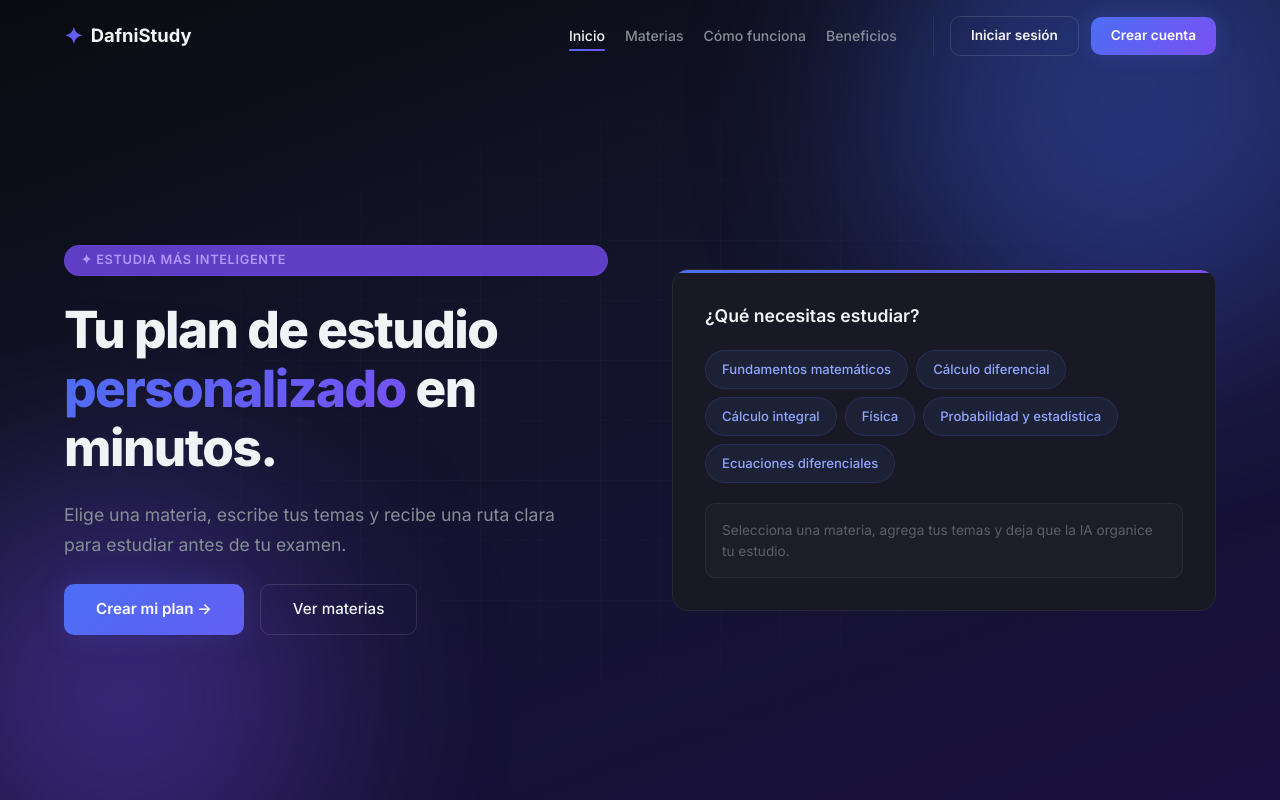
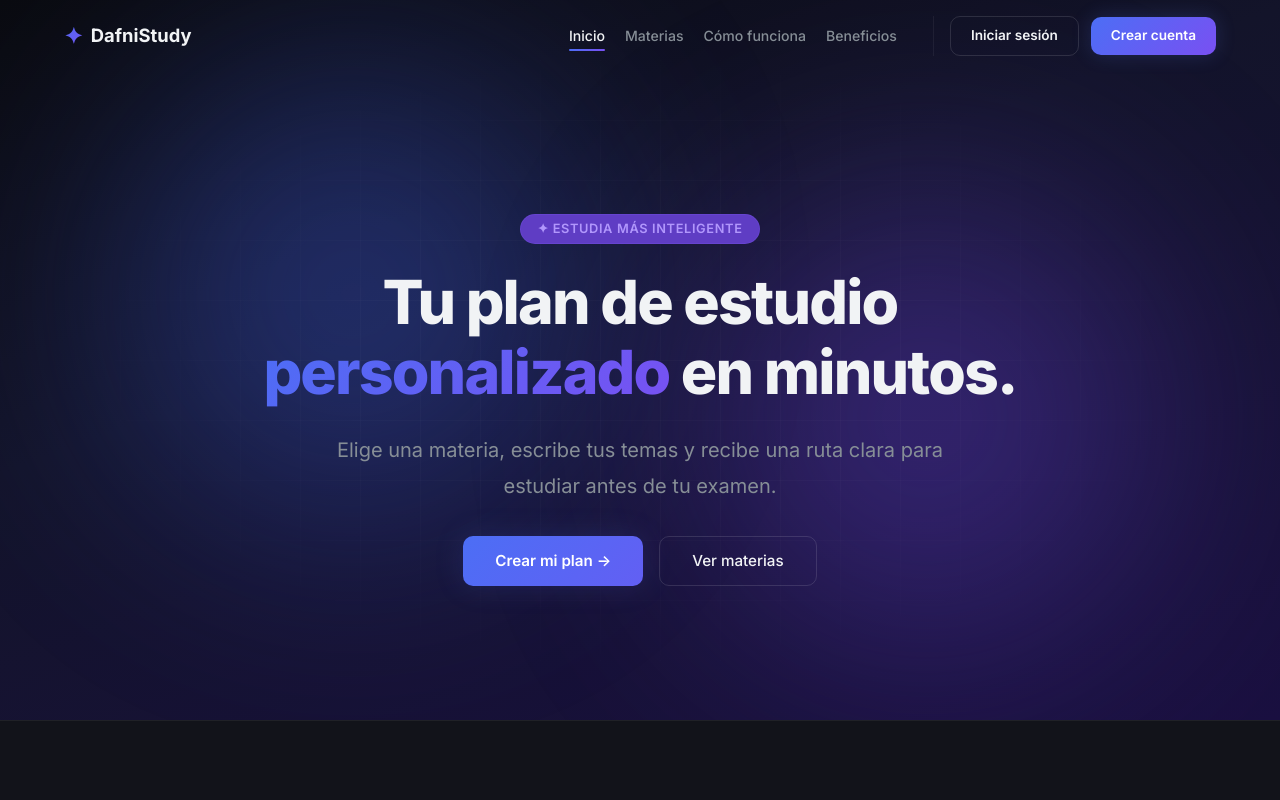
Before and after one commit to Gorgepro/DafnisProyect, a React (Vite) app: page / in a window 1280 px wide. Shown: the top 800 px of the page. Built offline with nearby package versions, Linux system fonts and the light colour scheme.

Commit message:
Fortnite

```diff
--- a/src/pages/Landing.css
+++ b/src/pages/Landing.css
@@ -3,9 +3,11 @@
    =========================== */
 
 /* === HERO === */
+
+/* hola */
 .hero {
   position: relative;
-  min-height: 100vh;
+  min-height: 90vh;
   display: flex;
   align-items: center;
   overflow: hidden;
@@ -22,27 +24,27 @@
 .hero__orb {
   position: absolute;
   border-radius: 50%;
-  filter: blur(100px);
-  opacity: 0.4;
+  filter: blur(120px);
+  opacity: 0.35;
   animation: float 8s ease-in-out infinite;
 }
 
 .hero__orb--1 {
-  width: 500px;
-  height: 500px;
+  width: 450px;
+  height: 450px;
   background: var(--primary-700);
-  top: -150px;
-  right: -100px;
+  top: 10%;
+  left: 10%;
   animation-delay: 0s;
 }
 
 .hero__orb--2 {
-  width: 400px;
-  height: 400px;
+  width: 450px;
+  height: 450px;
   background: var(--accent-700);
-  bottom: -100px;
-  left: -80px;
-  animation-delay: 3s;
+  bottom: 10%;
+  right: 10%;
+  animation-delay: 4s;
 }
 
 .hero__grid-lines {
@@ -58,10 +60,12 @@
 .hero__content {
   position: relative;
   z-index: 1;
-  display: grid;
-  grid-template-columns: 1fr 1fr;
-  gap: var(--space-10);
+  display: flex;
+  flex-direction: column;
   align-items: center;
+  justify-content: center;
+  text-align: center;
+  width: 100%;
   padding-top: var(--space-10);
   padding-bottom: var(--space-10);
 }
@@ -69,7 +73,10 @@
 .hero__text {
   display: flex;
   flex-direction: column;
+  align-items: center;
   gap: var(--space-6);
+  max-width: 800px;
+  margin: 0 auto;
   opacity: 0;
   transform: translateY(30px);
   transition: all 0.8s cubic-bezier(0.4, 0, 0.2, 1);
@@ -81,7 +88,7 @@
 }
 
 .hero__title {
-  font-size: clamp(2.2rem, 4vw, 3.4rem);
+  font-size: clamp(2.4rem, 5vw, 3.8rem);
   font-weight: 800;
   line-height: 1.15;
   letter-spacing: -0.03em;
@@ -96,90 +103,19 @@
 }
 
 .hero__subtitle {
-  font-size: 1.1rem;
+  font-size: 1.25rem;
   color: var(--text-secondary);
-  line-height: 1.7;
-  max-width: 500px;
+  line-height: 1.8;
+  max-width: 640px;
+  margin: 0 auto;
 }
 
 .hero__actions {
   display: flex;
+  justify-content: center;
   gap: var(--space-4);
   flex-wrap: wrap;
-}
-
-/* Hero Preview Card */
-.hero__preview {
-  opacity: 0;
-  transform: translateX(30px);
-  transition: all 0.8s cubic-bezier(0.4, 0, 0.2, 1) 0.2s;
-}
-
-.hero__preview.visible {
-  opacity: 1;
-  transform: translateX(0);
-}
-
-.hero__preview-card {
-  padding: var(--space-7);
-  position: relative;
-  overflow: hidden;
-}
-
-.hero__preview-card::before {
-  content: '';
-  position: absolute;
-  top: 0;
-  left: 0;
-  right: 0;
-  height: 3px;
-  background: var(--gradient-primary);
-}
-
-.hero__preview-card h3 {
-  font-size: 1.1rem;
-  font-weight: 600;
-  margin-bottom: var(--space-5);
-  color: var(--text-primary);
-}
-
-.hero__pills {
-  display: flex;
-  flex-wrap: wrap;
-  gap: var(--space-2);
-  margin-bottom: var(--space-5);
-}
-
-.hero__pill {
-  padding: var(--space-2) var(--space-4);
-  background: rgba(92, 124, 250, 0.08);
-  border: 1px solid rgba(92, 124, 250, 0.15);
-  border-radius: var(--radius-full);
-  font-size: 0.82rem;
-  color: var(--primary-300);
-  font-weight: 500;
-  animation: fadeIn 0.5s both;
-  transition: all var(--transition-fast);
-  cursor: default;
-}
-
-.hero__pill:hover {
-  background: rgba(92, 124, 250, 0.15);
-  border-color: rgba(92, 124, 250, 0.3);
-  transform: translateY(-1px);
-}
-
-.hero__mini-box {
-  padding: var(--space-4);
-  background: rgba(255, 255, 255, 0.02);
-  border: 1px solid var(--border-color);
-  border-radius: var(--radius-md);
-}
-
-.hero__mini-box p {
-  font-size: 0.85rem;
-  color: var(--text-muted);
-  line-height: 1.5;
+  margin-top: var(--space-2);
 }
 
 /* === PROBLEM === */
@@ -228,7 +164,7 @@
   color: var(--text-primary);
 }
 
-.subjects__header > p {
+.subjects__header>p {
   color: var(--text-secondary);
   max-width: 560px;
   margin: 0 auto;
@@ -450,17 +386,7 @@
 /* === RESPONSIVE === */
 @media (max-width: 900px) {
   .hero__content {
-    grid-template-columns: 1fr;
     gap: var(--space-8);
-    text-align: center;
-  }
-
-  .hero__subtitle {
-    margin: 0 auto;
-  }
-
-  .hero__actions {
-    justify-content: center;
   }
 
   .hero__orb--1 {
@@ -480,6 +406,7 @@
 }
 
 @media (max-width: 600px) {
+
   .subjects__grid,
   .benefits__grid {
     grid-template-columns: 1fr;
--- a/src/pages/Landing.jsx
+++ b/src/pages/Landing.jsx
@@ -20,10 +20,6 @@ const benefits = [
   { icon: '📊', title: 'Progreso visual', desc: 'Consulta qué tan preparado vas para cada examen.' },
 ];
 
-const pills = [
-  'Fundamentos matemáticos', 'Cálculo diferencial', 'Cálculo integral',
-  'Física', 'Probabilidad y estadística', 'Ecuaciones diferenciales',
-];
 
 export default function Landing() {
   const sectionsRef = useRef([]);
@@ -87,21 +83,6 @@ export default function Landing() {
             </div>
           </div>
 
-          <div className="hero__preview" ref={addRef}>
-            <div className="hero__preview-card glass-card">
-              <h3>¿Qué necesitas estudiar?</h3>
-              <div className="hero__pills">
-                {pills.map((pill, i) => (
-                  <span key={i} className="hero__pill" style={{ animationDelay: `${i * 0.15}s` }}>
-                    {pill}
-                  </span>
-                ))}
-              </div>
-              <div className="hero__mini-box">
-                <p>Selecciona una materia, agrega tus temas y deja que la IA organice tu estudio.</p>
-              </div>
-            </div>
-          </div>
         </div>
       </section>
 
```
